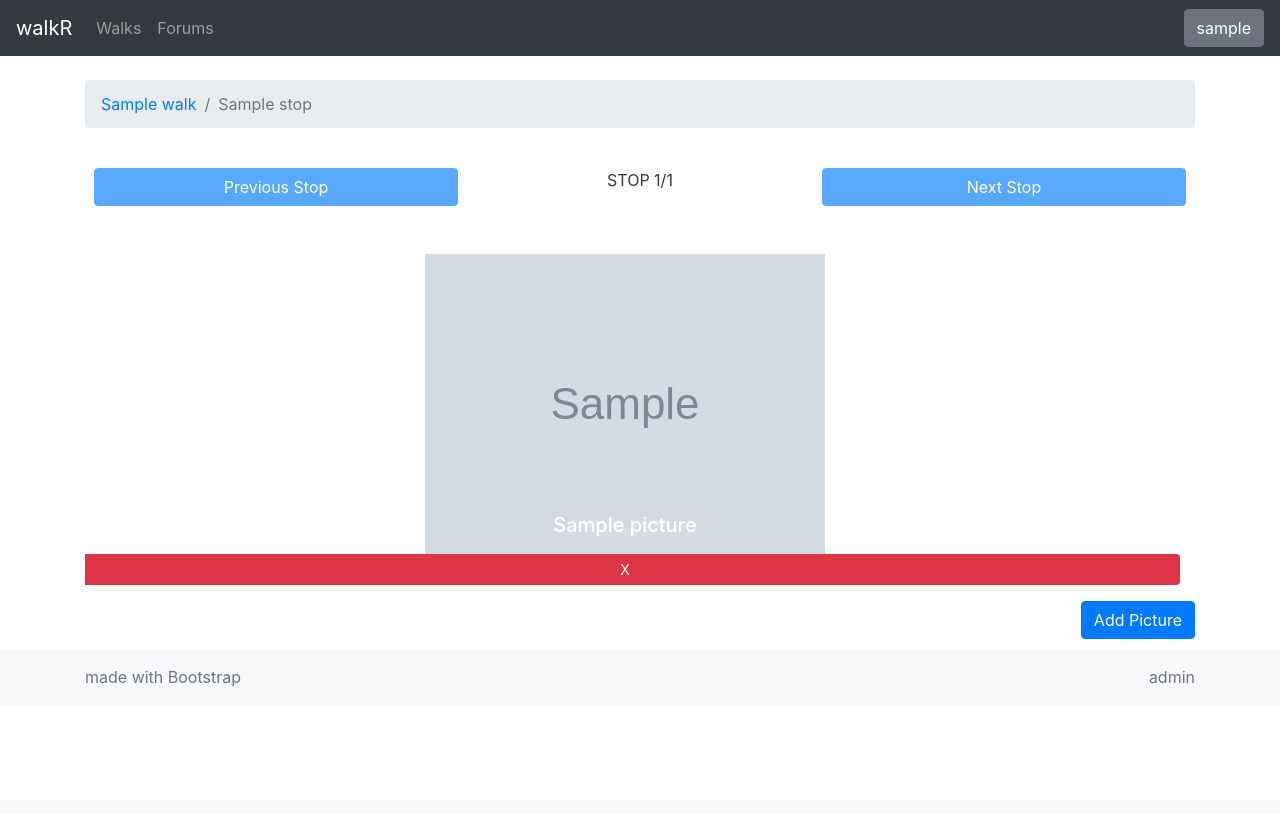
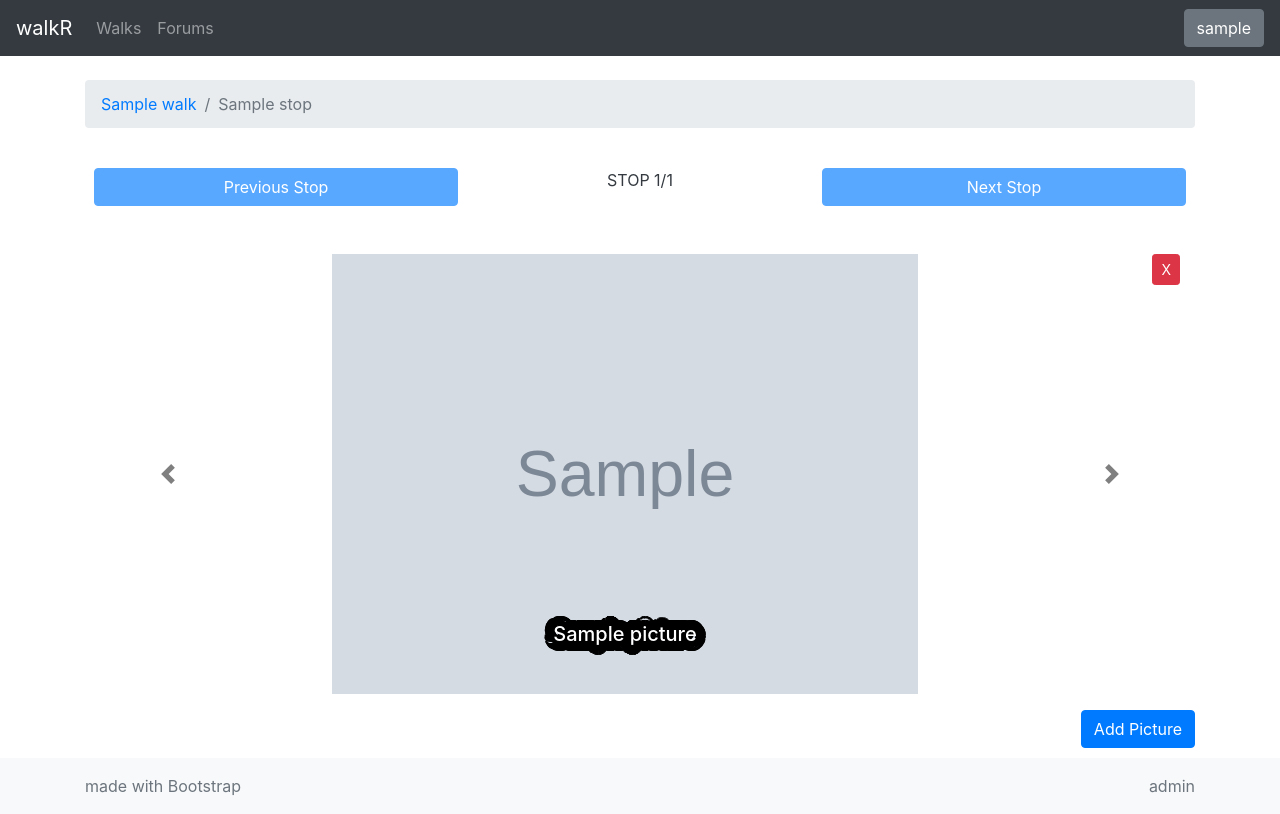
Before and after one commit to yashkir/walkr, a Django app: page /walks/1/stop/1/ in a window 1280 px wide. Before the commit the page ends 686 px from the top, so only its background shows below. Run offline with Django 3.2, Linux system fonts and the light colour scheme; a user stored in the database is signed in; tables that the repository leaves empty hold one stand-in row (values such as "Sample post"); grey boxes marked "Sample" are stand-in pictures; some libraries are stand-ins or nearby versions.

Commit message:
Delete Picture Model Template and View created and styled

```diff
--- a/walkr/settings.py
+++ b/walkr/settings.py
@@ -145,6 +145,7 @@
 # https://docs.djangoproject.com/en/3.2/howto/static-files/
 
 STATIC_URL = '/static/'
+STATICFILES_DIRS = [BASE_DIR/'walkr'/'static']
 
 # Default primary key field type
 # https://docs.djangoproject.com/en/3.2/ref/settings/#default-auto-field
--- a/walkr/static/css/styles.css
+++ b/walkr/static/css/styles.css
@@ -1,3 +1,33 @@
-.h-100{
+.h-55{
     height: 55vh!important;
 }
+
+.carousel-control-next-icon, .carousel-control-prev-icon {
+    filter: invert(1);
+}
+.title-caption{
+    color:white;
+    word-spacing: 0.8rem;
+    text-shadow: 0.0px 10.0px 0.02px #000, 9.8px 2.1px 0.02px #000, 4.2px -9.1px 0.02px #000, -8.0px -6.0px 0.02px #000, -7.6px 6.5px 0.02px #000, 4.8px 8.8px 0.02px #000, 9.6px -2.8px 0.02px #000, -0.7px -10.0px 0.02px #000, -9.9px -1.5px 0.02px #000, -3.5px 9.4px 0.02px #000, 8.4px 5.4px 0.02px #000, 7.1px -7.0px 0.02px #000, -5.4px -8.4px 0.02px #000, -9.4px 3.5px 0.02px #000, 1.4px 9.9px 0.02px #000, 10.0px 0.8px 0.02px #000, 2.9px -9.6px 0.02px #000, -8.7px -4.8px 0.02px #000, -6.6px 7.5px 0.02px #000, 5.9px 8.0px 0.02px #000, 9.1px -4.1px 0.02px #000, -2.1px -9.8px 0.02px #000, -10.0px -0.1px 0.02px #000, -2.2px 9.8px 0.02px #000, 9.1px 4.2px 0.02px #000, 6.1px -8.0px 0.02px #000, -6.5px -7.6px 0.02px #000, -8.8px 4.7px 0.02px #000, 2.7px 9.6px 0.02px #000, 10.0px -0.6px 0.02px #000, 1.5px -9.9px 0.02px #000, -9.3px -3.6px 0.02px #000, -5.5px 8.4px 0.02px #000, 7.0px 7.2px 0.02px #000, 8.5px -5.3px 0.02px #000, -3.4px -9.4px 0.02px #000, -9.9px 1.3px 0.02px #000, -0.8px 10.0px 0.02px #000, 9.6px 2.9px 0.02px #000, 4.9px -8.7px 0.02px #000, -7.5px -6.7px 0.02px #000, -8.1px 5.9px 0.02px #000, 4.0px 9.2px 0.02px #000, 9.8px -2.0px 0.02px #000, 0.2px -10.0px 0.02px #000, -9.7px -2.3px 0.02px #000, -4.3px 9.0px 0.02px #000, 7.9px 6.1px 0.02px #000
+}
+
+.image-caption{
+    color:white;
+    text-shadow: 0.0px 10.0px 0.02px #000, 9.8px 2.1px 0.02px #000, 4.2px -9.1px 0.02px #000, -8.0px -6.0px 0.02px #000, -7.6px 6.5px 0.02px #000, 4.8px 8.8px 0.02px #000, 9.6px -2.8px 0.02px #000, -0.7px -10.0px 0.02px #000, -9.9px -1.5px 0.02px #000, -3.5px 9.4px 0.02px #000, 8.4px 5.4px 0.02px #000, 7.1px -7.0px 0.02px #000, -5.4px -8.4px 0.02px #000, -9.4px 3.5px 0.02px #000, 1.4px 9.9px 0.02px #000, 10.0px 0.8px 0.02px #000, 2.9px -9.6px 0.02px #000, -8.7px -4.8px 0.02px #000, -6.6px 7.5px 0.02px #000, 5.9px 8.0px 0.02px #000, 9.1px -4.1px 0.02px #000, -2.1px -9.8px 0.02px #000, -10.0px -0.1px 0.02px #000, -2.2px 9.8px 0.02px #000, 9.1px 4.2px 0.02px #000, 6.1px -8.0px 0.02px #000, -6.5px -7.6px 0.02px #000, -8.8px 4.7px 0.02px #000, 2.7px 9.6px 0.02px #000, 10.0px -0.6px 0.02px #000, 1.5px -9.9px 0.02px #000, -9.3px -3.6px 0.02px #000, -5.5px 8.4px 0.02px #000, 7.0px 7.2px 0.02px #000, 8.5px -5.3px 0.02px #000, -3.4px -9.4px 0.02px #000, -9.9px 1.3px 0.02px #000, -0.8px 10.0px 0.02px #000, 9.6px 2.9px 0.02px #000, 4.9px -8.7px 0.02px #000, -7.5px -6.7px 0.02px #000, -8.1px 5.9px 0.02px #000, 4.0px 9.2px 0.02px #000, 9.8px -2.0px 0.02px #000, 0.2px -10.0px 0.02px #000, -9.7px -2.3px 0.02px #000, -4.3px 9.0px 0.02px #000, 7.9px 6.1px 0.02px #000
+}
+.delete-button{
+    top: 0;
+    right: 0;
+    position: absolute;
+    display: block;
+    z-index: 100;
+}
+.img-thumbnail{
+    max-width: 40vw;
+    max-height: 40vh;
+}
+body{
+    background-size: 100% 100%;
+    background-repeat: no-repeat;
+    background-attachment: fixed;
+}
--- a/walks/urls.py
+++ b/walks/urls.py
@@ -7,10 +7,11 @@
     path('create_walk/', views.WalkCreate.as_view(), name="create_walk"),
     path('<int:walk_id>/add_stop/', views.StopCreate.as_view(), name="create_stop"),
     path('<int:walk_id>/stop/<int:stop_id>/add_photo/', views.PictureCreate.as_view(), name="create_picture"),
+    path('<int:walk_id>/stop/<int:stop_id>/delete/<int:picture_id>/', views.PictureDelete.as_view(), name='delete_picture'),
     path('view_walk/<int:pk>/', views.WalkDetail.as_view(), name = 'walk_detail'),
-    path('view_walk/<int:pk>/edit', views.WalkEdit.as_view(), name = 'walk_edit'),
-    path('view_walk/<int:pk>/delete', views.WalkDelete.as_view(), name = 'walk_delete'),
+    path('view_walk/<int:pk>/edit/', views.WalkEdit.as_view(), name = 'walk_edit'),
+    path('view_walk/<int:pk>/delete/', views.WalkDelete.as_view(), name = 'walk_delete'),
     path('<int:walk_id>/stop/<int:stop_id>/', views.StopDetail.as_view(), name='stop_detail'),
-    path('<int:walk_id>/stop/<int:stop_id>/edit', views.StopEdit.as_view(), name='edit_stop'),
-    path('<int:walk_id>/stop/<int:stop_id>/delete', views.StopDelete.as_view(), name='delete_stop'),
+    path('<int:walk_id>/stop/<int:stop_id>/edit/', views.StopEdit.as_view(), name='edit_stop'),
+    path('<int:walk_id>/stop/<int:stop_id>/delete/', views.StopDelete.as_view(), name='delete_stop'),
 ]
--- a/walks/views.py
+++ b/walks/views.py
@@ -82,10 +82,30 @@
         return super().form_valid(form)
 
 
+
+class PictureDelete(LoginRequiredMixin, DeleteView):
+    model = Picture
+    template_name = 'picture_confirm_delete.html'
+
+    def get_object(self):
+        obj = Picture.objects.get(id=self.kwargs['picture_id'])
+        return obj
+
+    def get_success_url(self):
+        return reverse('stop_detail', kwargs={ 'walk_id': self.kwargs['walk_id'], 'stop_id': self.kwargs['stop_id'] })
+
+
 class StopCreate(LoginRequiredMixin, CreateView):
     model = Stop
     template_name = "stop_form.html"
     fields = ['title','description', 'location_text', 'order']
+
+    def get_context_data(self, **kwargs):
+        obj = Walk.objects.get(id=self.kwargs['walk_id'])
+        context = super().get_context_data(**kwargs)
+        context['walk_title'] = obj.title
+        context['walk_id'] = self.kwargs['walk_id']
+        return context
 
     def form_valid(self, form):
         form.instance.walk = Walk.objects.get(id=self.kwargs['walk_id'])
```
